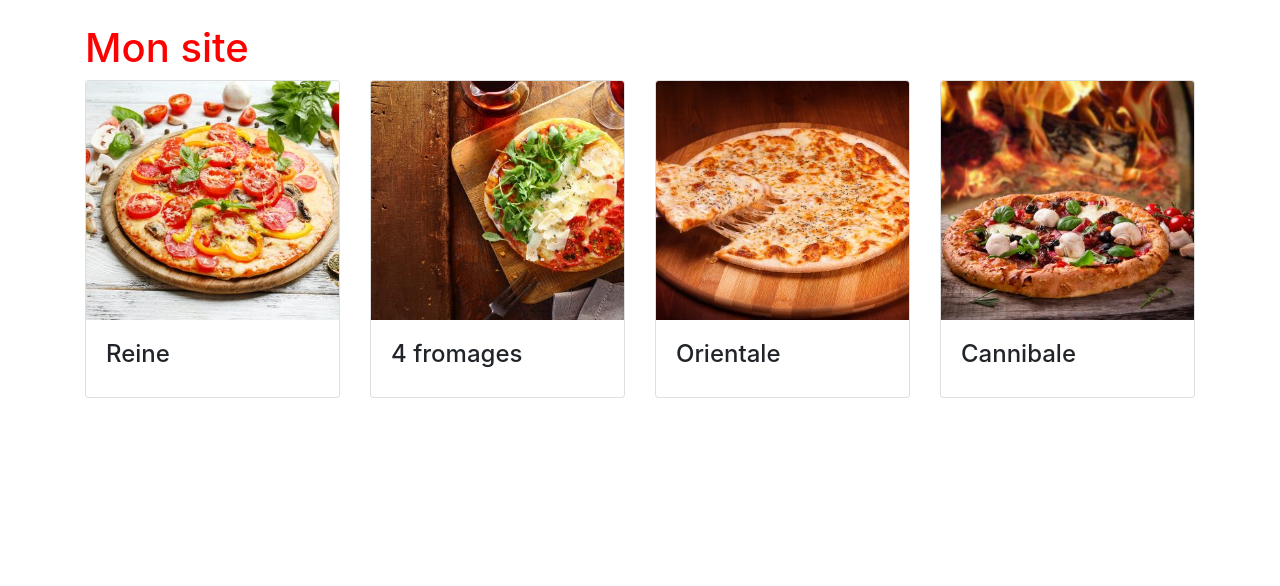
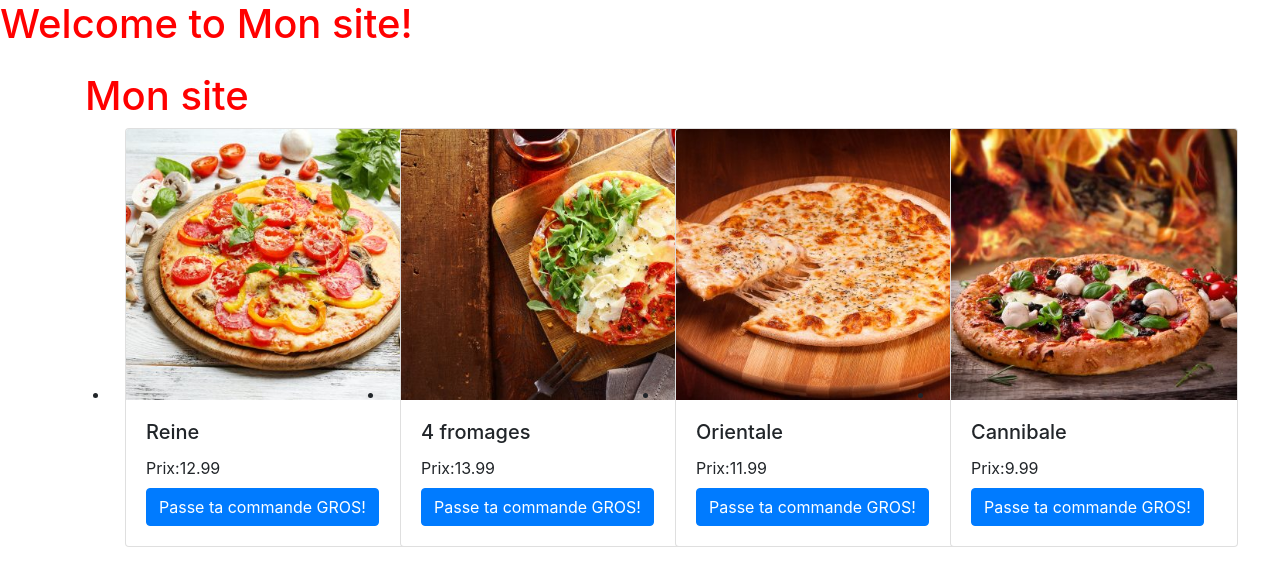
Before and after one commit to LyraPurple/wb3_Angugu, an Angular app in the folder pizzaparty/: page / in a window 1280 px wide. Shown: the top 586 px of the page. Built offline with nearby package versions, Linux system fonts and the light colour scheme.

Commit message:
Je reviens à ce que j'avais fait... sur certains points. Dans pizza.component.html J'avais un accident de selectedPizza qui auraient dû passer à pizza

```diff
--- a/pizzaparty/src/app/app.component.html
+++ b/pizzaparty/src/app/app.component.html
@@ -1,17 +1,29 @@
+<!--The content below is only a placeholder and can be replaced.-->
+
+<h1>
+  Welcome to {{ title }}!
+</h1>
+
 <div class="container">
-  <h1 class="mt-4">{{ title }}</h1>
-  <app-pizza [pizza]="selectedPizza"></app-pizza>
+  <h1 class="mt-4">{{ title }}</h1>
+  <app-pizza [pizza]="selectedPizza"></app-pizza><!-- Voir dans src/app/pizza -->
 </div>
 
 <div class="container">
-  <div class="row">
-    <div class="col-md-6 col-lg-3" *ngFor="let pizza of pizzaList">
-      <div class="card" (click)="onSelect(pizza)">
+  <ul class="row">
+    <li *ngFor="let pizza of pizzaList" class="col-md-6 col-lg-3">
+      <div class="card" (click)="onSelect(pizza)" style="width: 18rem;">
         <img class="card-img-top" [src]="'assets/' + pizza.image" [alt]="pizza.name">
         <div class="card-body">
-          <h4>{{ pizza.name }}</h4>
+          <h5 class="card-title">{{pizza.name}}</h5>
+          <div class="card-text">
+            <!-- <label>Nom:</label>
+                  <input [(ngModel)]="pizza.name"> -->
+            <label>Prix:</label>{{pizza.price}}
+          </div>
+          <a href="#" class="btn btn-primary">Passe ta commande GROS!</a>
         </div>
       </div>
-    </div>
-  </div>
+    </li>
+  </ul>
 </div>
--- a/pizzaparty/src/app/pizza/pizza.component.ts
+++ b/pizzaparty/src/app/pizza/pizza.component.ts
@@ -3,7 +3,7 @@ import { Pizza } from '../models/pizza';
 
 @Component({
   selector: 'app-pizza',
-  templateUrl: './pizza.component.html',
+  templateUrl: './pizza.component.html', /* Voire src/app/pizza.component.html */
   styleUrls: ['./pizza.component.scss']
 })
 export class PizzaComponent {
--- a/pizzaparty/src/styles.scss
+++ b/pizzaparty/src/styles.scss
@@ -1,5 +1,2 @@
-/* You can add global styles to this file, and also import other style files */
-
-
-// On importe les sources de Bootstrap
+/* On importe les sources de Bootstrap */
 @import '~bootstrap/scss/bootstrap';
```
